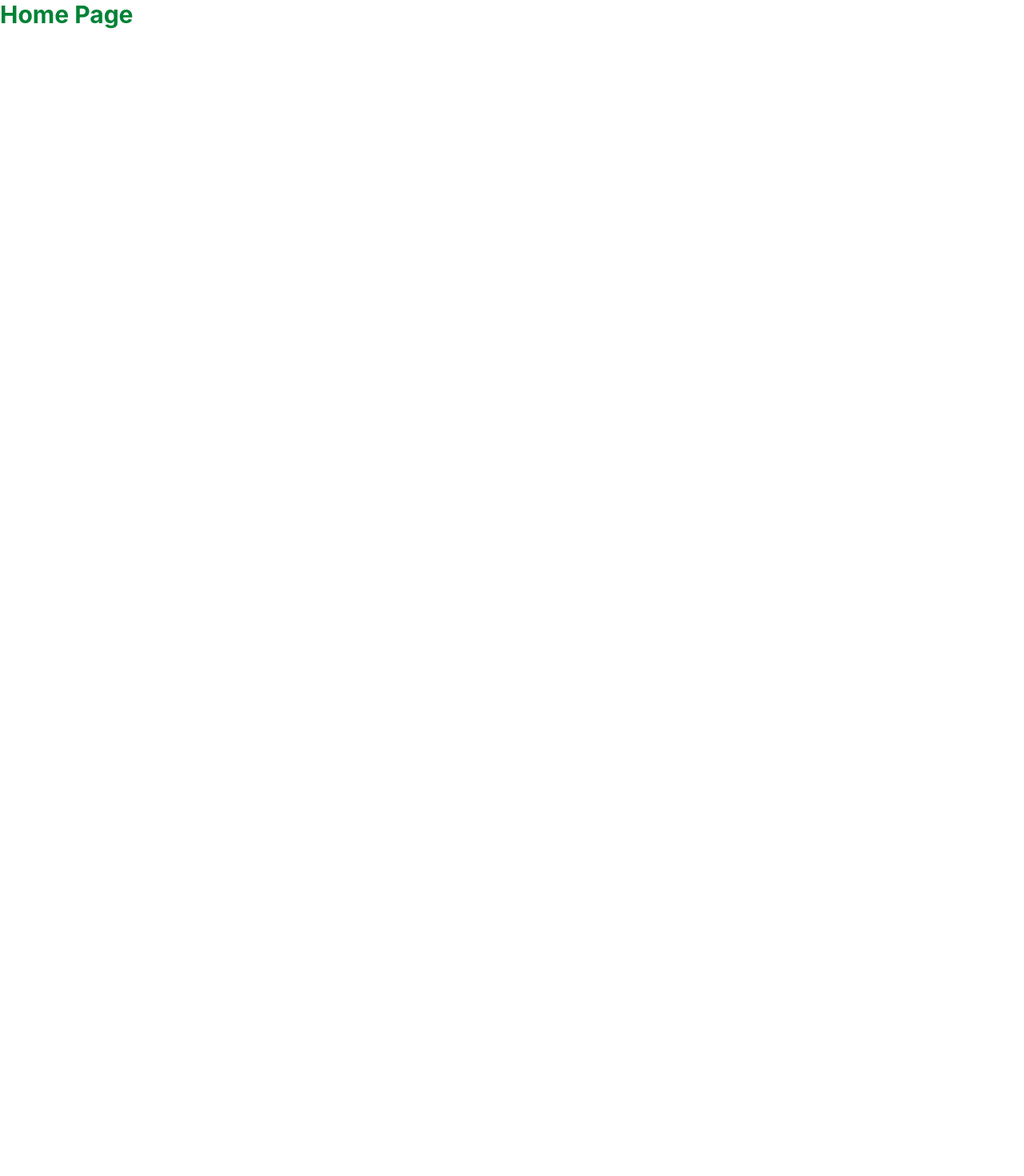
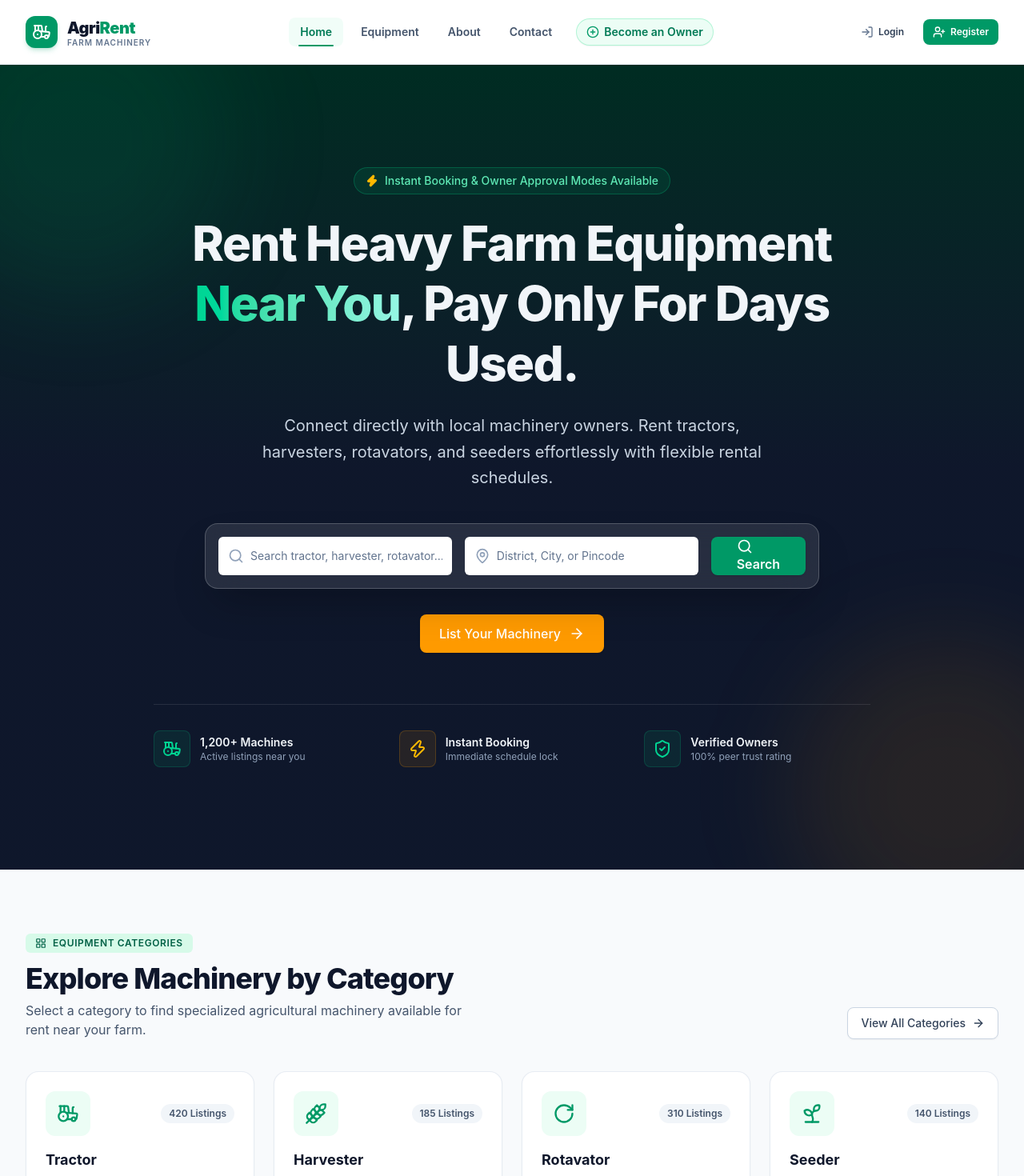
Before and after one commit to amol112225/farm-equipment-rental-platform, a React (Vite) app in the folder frontend/: page / in a window 1280 px wide. Shown: the top 1470 px of the page at 80% size. Before the commit the page ends 800 px from the top, so only its background shows below. Built offline with nearby package versions, Linux system fonts and the light colour scheme.

Commit message:
feat(home): assemble complete HomePage with all sections and routing
- Integrate Navbar, Hero, Categories, Featured Equipment, How It Works, and Footer
- Configure semantic main container layout with clean flex layout
- Verify React Router "/" route connection for HomePage rendering

```diff
--- a/frontend/src/pages/HomePage.tsx
+++ b/frontend/src/pages/HomePage.tsx
@@ -1,9 +1,39 @@
-function HomePage() {
+import { Navbar } from '@/layouts/Navbar';
+import { Hero } from '@/features/home/components/Hero';
+import { Categories } from '@/features/home/components/Categories';
+import { FeaturedEquipment } from '@/features/home/components/FeaturedEquipment';
+import { HowItWorks } from '@/features/home/components/HowItWorks';
+import { Footer } from '@/layouts/Footer';
+
+/**
+ * Assembled Home Page for the Farm Equipment Rental Platform.
+ * Seamlessly integrates Navbar, Hero, Categories, Featured Equipment, How It Works, and Footer.
+ */
+export const HomePage = () => {
   return (
-    <div className="text-3xl font-bold text-green-700">
-      Home Page
+    <div className="min-h-screen flex flex-col bg-white text-slate-900 selection:bg-emerald-500 selection:text-white">
+      {/* Top Sticky Application Header */}
+      <Navbar />
+
+      {/* Main Page Content Landmark */}
+      <main className="flex-1">
+        {/* 1. Hero Section */}
+        <Hero />
+
+        {/* 2. Categories Section */}
+        <Categories />
+
+        {/* 3. Featured Equipment Section */}
+        <FeaturedEquipment />
+
+        {/* 4. How It Works Section */}
+        <HowItWorks />
+      </main>
+
+      {/* Application Footer */}
+      <Footer />
     </div>
   );
-}
+};
 
 export default HomePage;
```
